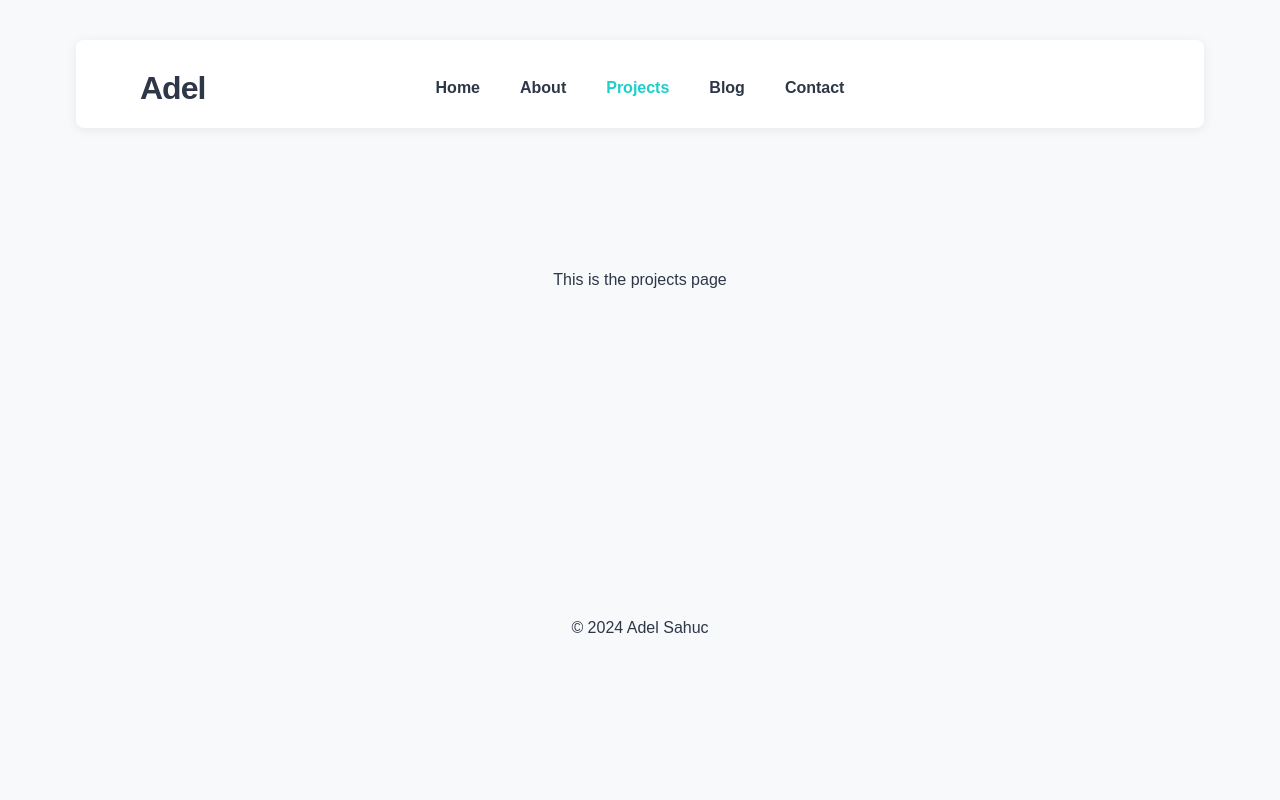
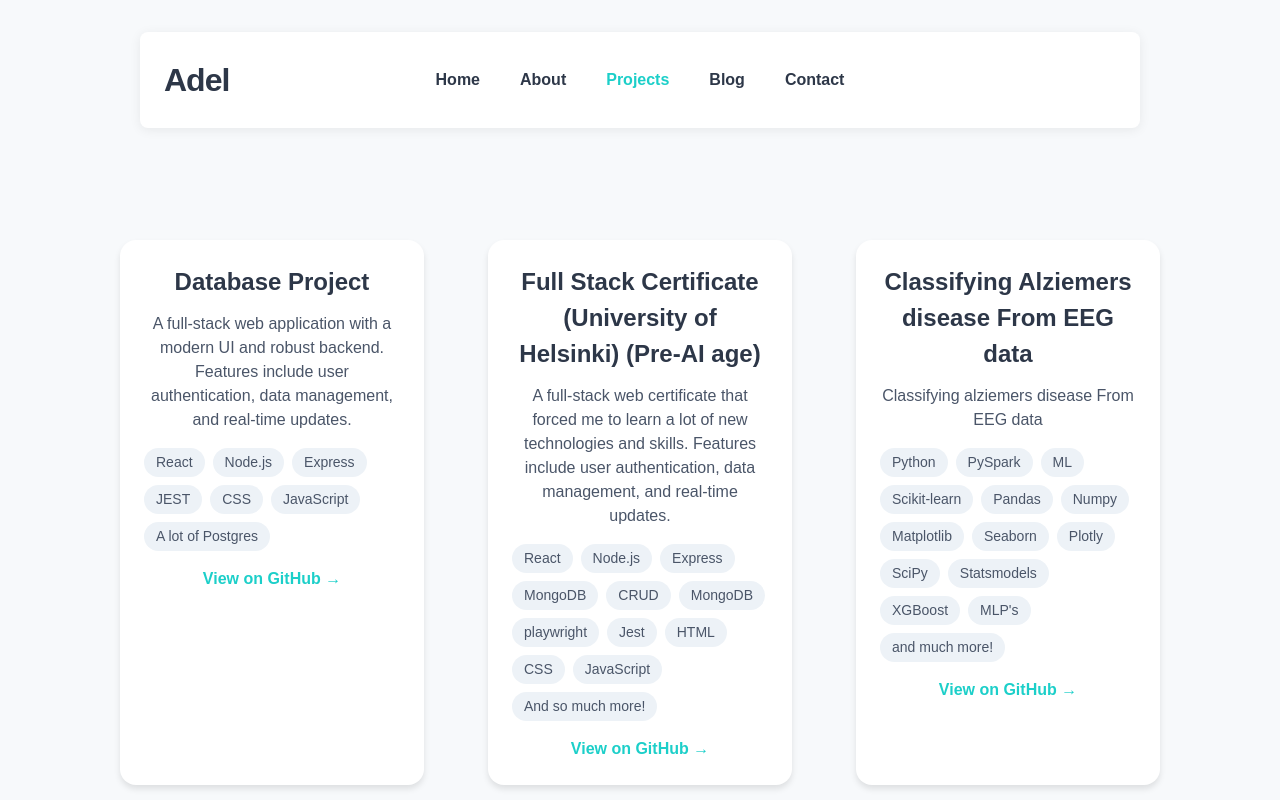
Before and after one commit to ans9868/react-portfolio, a React (Vite) app in the folder react-portfolio/: page /projects in a window 1280 px wide. Shown: the top 800 px of the page. Built offline with nearby package versions, Linux system fonts and the light colour scheme.

Commit message:
more stuff, fixed spacing, need to include my medium

```diff
--- a/react-portfolio/package.json
+++ b/react-portfolio/package.json
@@ -14,6 +14,7 @@
     "npm": "^11.4.1",
     "react": "^19.1.0",
     "react-dom": "^19.1.0",
+    "react-icons": "^5.5.0",
     "react-router-dom": "^7.6.1"
   },
   "devDependencies": {
--- a/react-portfolio/src/components/Navbar/Navbar.module.css
+++ b/react-portfolio/src/components/Navbar/Navbar.module.css
@@ -5,12 +5,13 @@
   background: #fff;
   border-radius: 0.5rem;
   box-shadow: 0 2px 12px 0 rgba(0,0,0,0.07);
-  padding: 1.5rem 5vw 1rem 5vw;
-  margin: 0.5rem auto -10.5rem auto;
+  padding: 1.5rem;
+  margin: 0 auto;
   width: 100%;
   max-width: 1000px;
   min-width: 320px;
-  position: relative;
+  position: sticky;
+  z-index: 1000;
   transition: max-width 0.2s, padding 0.2s;
 }
 
@@ -59,6 +60,8 @@
     align-items: flex-start;
     padding: 1rem 1vw;
     max-width: 99vw;
+    position: relative;
+    top: 0;
   }
   .logo {
     margin-bottom: 1rem;
--- /dev/null
+++ b/react-portfolio/src/components/UI/ProjectCard.tsx
@@ -0,0 +1,32 @@
+import React from 'react';
+
+interface ProjectCardProps {
+  title: string;
+  description: string;
+  githubUrl: string;
+  technologies?: string[];
+}
+
+export default function ProjectCard({ title, description, githubUrl, technologies = [] }: ProjectCardProps) {
+  return (
+    <div className="project-card">
+      <h3 className="project-title">{title}</h3>
+      <p className="project-description">{description}</p>
+      {technologies.length > 0 && (
+        <div className="project-technologies">
+          {technologies.map((tech, index) => (
+            <span key={index} className="technology-tag">{tech}</span>
+          ))}
+        </div>
+      )}
+      <a
+        href={githubUrl}
+        target="_blank"
+        rel="noopener noreferrer"
+        className="project-link"
+      >
+        View on GitHub →
+      </a>
+    </div>
+  );
+}
--- a/react-portfolio/src/index.css
+++ b/react-portfolio/src/index.css
@@ -1,3 +1,9 @@
+* {
+  margin: 0;
+  padding: 0;
+  box-sizing: border-box;
+}
+
 :root {
   font-family: 'Manrope', sans-serif;
   line-height: 1.5;
@@ -126,7 +132,7 @@ button:focus-visible {
   align-items: center;
   justify-content: flex-start;
   gap: 4rem;
-  margin-top: 3rem;
+  margin-top: 2rem;
 }
 
 .hero-text {
@@ -168,7 +174,7 @@ main {
   min-height: 80vh;
   display: flex;
   flex-direction: column;
-  justify-content: center;
+  padding-top: 2rem;
 }
 
 .avatar-row {
@@ -283,7 +289,7 @@ main {
   display: flex;
   align-items: flex-start;
   gap: 3rem;
-  margin-top: 15.5rem;
+  margin-top: 2rem;
 }
 .about-left {
   flex: 1.2;
@@ -354,7 +360,7 @@ main {
 
 .contact-section {
   max-width: 600px;
-  margin: 5rem auto 0 auto;
+  margin: 2rem auto 0 auto;
   padding: 2.5rem 2rem;
   background: #fff;
   border-radius: 1.2rem;
@@ -400,3 +406,95 @@ main {
   padding: 0;
   text-align: left;
 }
+
+/* Project Card Styles */
+.project-card {
+  background: #fff;
+  border-radius: 1rem;
+  padding: 1.5rem;
+  box-shadow: 0 4px 6px rgba(0, 0, 0, 0.1);
+  transition: transform 0.2s, box-shadow 0.2s;
+  max-width: 350px;
+  margin: 1rem;
+}
+
+.project-card:hover {
+  transform: translateY(-5px);
+  box-shadow: 0 6px 12px rgba(0, 0, 0, 0.15);
+}
+
+.project-title {
+  font-size: 1.5rem;
+  color: #2d3748;
+  margin-bottom: 0.75rem;
+}
+
+.project-description {
+  color: #4a5568;
+  font-size: 1rem;
+  line-height: 1.5;
+  margin-bottom: 1rem;
+}
+
+.project-technologies {
+  display: flex;
+  flex-wrap: wrap;
+  gap: 0.5rem;
+  margin-bottom: 1rem;
+}
+
+.technology-tag {
+  background: #edf2f7;
+  color: #4a5568;
+  padding: 0.25rem 0.75rem;
+  border-radius: 1rem;
+  font-size: 0.875rem;
+  font-weight: 500;
+}
+
+.project-link {
+  display: inline-block;
+  color: #1ccfc9;
+  font-weight: 600;
+  text-decoration: none;
+  transition: color 0.2s;
+}
+
+.project-link:hover {
+  color: #13b3ae;
+}
+
+.projects-grid {
+  display: grid;
+  grid-template-columns: repeat(auto-fit, minmax(300px, 1fr));
+  gap: 2rem;
+  padding: 2rem;
+  max-width: 1200px;
+  margin: 0 auto;
+}
+
+.projects-section {
+  padding: 2rem 0;
+}
+
+.projects-title {
+  text-align: center;
+  font-size: 2.5rem;
+  color: #2d3748;
+  margin-bottom: 3rem;
+}
+
+/* index.css or a new file like src/styles/utilities.css */
+.page-content {
+  padding-left: 2rem;
+  padding-right: 2rem;
+  padding-top: 0rem;
+  padding-bottom: 2rem;
+  max-width: 1200px;
+  margin: 0 auto;
+}
+
+.page-header p {
+  margin: 0;
+  padding: 0;
+}
--- a/react-portfolio/src/pages/About.tsx
+++ b/react-portfolio/src/pages/About.tsx
@@ -43,6 +43,7 @@ export default function About() {
   }
 
   return (
+    <div className="page-content">
       <div className="about-two-col">
         <div className="about-left">
           <h2 className="about-title">What I Do?</h2>
@@ -138,5 +139,6 @@ export default function About() {
           </div>
         </div>
       </div>
+    </div>
   );
 }
--- a/react-portfolio/src/pages/Home.tsx
+++ b/react-portfolio/src/pages/Home.tsx
@@ -6,46 +6,8 @@ import email from '../assets/logos/email.png';
 import youtube from '../assets/logos/youtube.png';
 
 export default function Home() {
-  const [coffee, setCoffee] = useState(1);
-  const [productivity, setProductivity] = useState({
-    js: 95,
-    python: 92,
-    pyspark: 85,
-    ml: 80,
-    fullstack: 90,
-    cpp: 75,
-  });
-
-  function randomizeProductivity(value: number) {
-    // Both extremes hover around 10%, middle is normal
-    if (value <= 1 || value >= 10) {
-      setProductivity({
-        js: 10 + Math.round(Math.random() * 5),
-        python: 10 + Math.round(Math.random() * 5),
-        pyspark: 10 + Math.round(Math.random() * 5),
-        ml: 10 + Math.round(Math.random() * 5),
-        fullstack: 10 + Math.round(Math.random() * 5),
-        cpp: 10 + Math.round(Math.random() * 5),
-      });
-    } else {
-      setProductivity({
-        js: 95 + Math.round(Math.random() * 2 - 1),
-        python: 92 + Math.round(Math.random() * 2 - 1),
-        pyspark: 85 + Math.round(Math.random() * 2 - 1),
-        ml: 80 + Math.round(Math.random() * 2 - 1),
-        fullstack: 90 + Math.round(Math.random() * 2 - 1),
-        cpp: 75 + Math.round(Math.random() * 2 - 1),
-      });
-    }
-  }
-
-  function handleSlider(e: React.ChangeEvent<HTMLInputElement>) {
-    const value = parseInt(e.target.value, 10);
-    setCoffee(value);
-    randomizeProductivity(value);
-  }
-
   return (
+    <div className="page-content">
       <section className="hero">
         <div className="hero-img">
           <img src={profile} alt="Adel portrait" />
@@ -67,5 +29,6 @@ export default function Home() {
           </div>
         </div>
       </section>
+    </div>
   );
 }
--- a/react-portfolio/src/pages/Projects.tsx
+++ b/react-portfolio/src/pages/Projects.tsx
@@ -1,5 +1,50 @@
 import React from 'react';
+import ProjectCard from '../components/UI/ProjectCard';
+
+const projects = [
+  {
+    title: "Database Project",
+    description: "A full-stack web application with a modern UI and robust backend. Features include user authentication, data management, and real-time updates.",
+    githubUrl: "https://github.com/TheChosenO1/DBProject",
+    technologies: ["React", "Node.js", "Express", "JEST", "CSS", "JavaScript", "A lot of Postgres"]
+  },
+  {
+    title: "Full Stack Certificate (University of Helsinki) (Pre-AI age)",
+    description: "A full-stack web certificate that forced me to learn a lot of new technologies and skills. Features include user authentication, data management, and real-time updates.",
+    githubUrl: "https://github.com/ans9868/FullStack/",
+    technologies: ["React", "Node.js", "Express", "MongoDB", "CRUD", "MongoDB", "playwright", "Jest", "HTML", "CSS", "JavaScript", "And so much more!"]
+  },
+  {
+    title: "Classifying Alziemers disease From EEG data",
+    description: "Classifying alziemers disease From EEG data",
+    githubUrl: "https://github.com/ans9868/eeg-ds004504",
+    technologies: ["Python", "PySpark", "ML", "Scikit-learn", "Pandas", "Numpy", "Matplotlib", "Seaborn", "Plotly", "SciPy", "Statsmodels", "XGBoost", "MLP's", "and much more!"]
+  },
+  {
+    title: "Data Structures and Algorithms Course (Pre-AI age)",
+    description: "My Data Structures and Algorithms Course ",
+    githubUrl: "https://github.com/ans9868/Data-Structures-and-Algorithms",
+    technologies: ["Python", "Runtime Analysis", "Big O Notation", "Recursion", "Dynamic Programming", "Brute force", "crying", "mental breakdowns", "tears of joy when finding the solution", "and much more!"]
+  },
+  // Add more projects here as needed
+];
 
 export default function Projects() {
-  return <div>This is the projects page</div>;
+  return (
+    <div className="page-content">
+      <section className="projects-section">
+        <div className="projects-grid">
+          {projects.map((project, index) => (
+            <ProjectCard
+              key={index}
+              title={project.title}
+              description={project.description}
+              githubUrl={project.githubUrl}
+              technologies={project.technologies}
+            />
+          ))}
+        </div>
+      </section>
+    </div>
+  );
 }
--- a/react-portfolio/src/pages/articles.tsx
+++ b/react-portfolio/src/pages/articles.tsx
@@ -1,5 +1,5 @@
 import React from 'react';
 
 export default function Articles() {
-  return <div>This is the articles page</div>;
+  return <div className="page-content">This is the articles page</div>;
 }
--- a/react-portfolio/src/pages/contact.tsx
+++ b/react-portfolio/src/pages/contact.tsx
@@ -6,6 +6,7 @@ import youtube from '../assets/logos/youtube.png';
 
 export default function Contact() {
   return (
+    <div className="page-content">
       <section className="contact-section">
         <h2 className="contact-title">Contact</h2>
         <p className="contact-desc">
@@ -20,5 +21,6 @@ export default function Contact() {
           <a href="https://www.youtube.com/@AdelNour333" target="_blank" rel="noopener noreferrer"><img src={youtube} alt="YouTube" /></a>
         </div>
       </section>
+    </div>
   );
 }
--- /dev/null
+++ b/react-portfolio/src/tailwind.css
@@ -0,0 +1,3 @@
+@tailwind base;
+@tailwind components;
+@tailwind utilities;
```
Also changed, not shown: react-portfolio/src/components/UI/blogpost-preview.tsx (added), react-portfolio/src/components/blogpost.tsx (added), 1 other file (tests, documents, lock files or other folders). Lines whose indentation alone changed are shown as unchanged.
